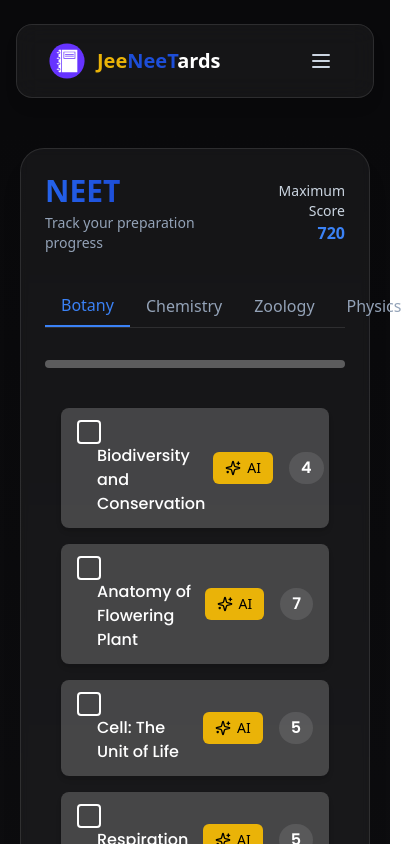
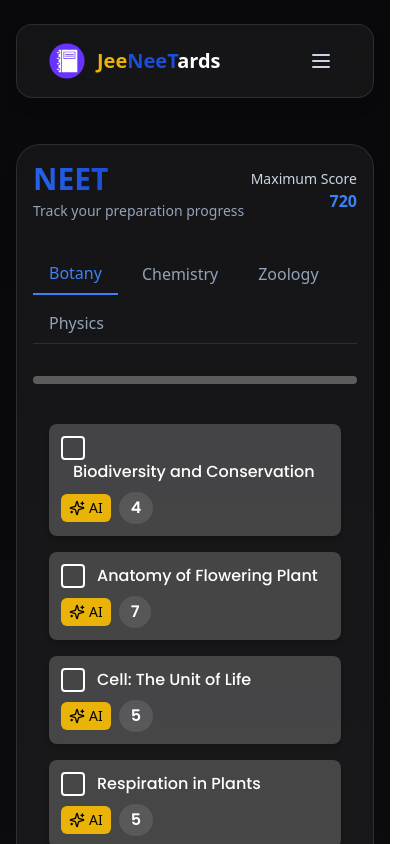
Before and after one commit to rishi0810/JeeNeeTards, a React (Vite) app: page /neet in a window 390 px wide. Shown: the top 844 px of the page, 417 px wide, since content can reach past the window. Built offline with nearby package versions, Linux system fonts and the light colour scheme; no server answers.

Commit message:
ui fixes for mweb

```diff
--- a/src/component/Pages/Calculate.jsx
+++ b/src/component/Pages/Calculate.jsx
@@ -103,13 +103,13 @@ function Calculate({ topics, name, onProgressChange, color, alwaysExpanded = fal
             return (
               <div
                 key={originalIndex}
-                className={`flex justify-between w-full items-center rounded-lg py-3 px-4 bg-white shadow-md ${
+                className={`flex flex-col sm:flex-row justify-start sm:justify-between items-start sm:items-center w-full rounded-lg bg-white shadow-md p-3 sm:p-4 gap-2 sm:gap-0 ${
                   isCompleted
                     ? "bg-opacity-5 line-through decoration-white"
                     : "bg-opacity-20 hover:bg-opacity-25"
                 }`}
               >
-                <span className="flex items-center flex-wrap">
+                <span className="flex-1 min-w-0 flex items-center flex-wrap">
                   <label className="relative flex items-center cursor-pointer">
                     <input
                       type="checkbox"
@@ -129,12 +129,12 @@ function Calculate({ topics, name, onProgressChange, color, alwaysExpanded = fal
                       )}
                     </div>
                   </label>
-                  <span className="text-white font-poppins text-base font-medium pl-5 pr-2">{topic.topic}</span>
+                  <span className="text-white font-poppins text-base font-medium pl-3 sm:pl-5 pr-2 break-words">{topic.topic}</span>
                 </span>
-                <div className="flex items-center">
+                <div className="flex flex-wrap items-center gap-2 sm:gap-4">
                   {!isCompleted && (
                     <button
-                      className="bg-yellow-500 hover:bg-yellow-400 text-black px-3 py-1.5 rounded-md flex items-center gap-1.5 text-sm font-medium transition-colors mr-4"
+                      className="bg-yellow-500 hover:bg-yellow-400 text-black px-2 sm:px-3 py-1 rounded-md flex items-center gap-1 text-sm sm:text-base font-medium transition-colors"
                       onClick={() => openAiModal(topic.topic)}
                       aria-label={`Get AI explanation for ${topic.topic}`}
                     >
@@ -142,7 +142,7 @@ function Calculate({ topics, name, onProgressChange, color, alwaysExpanded = fal
                       AI
                     </button>
                   )}
-                  <span className="text-white font-poppins text-base font-semibold bg-white/10 px-3 py-1 rounded-full">{topic.weightage}</span>
+                  <span className="text-white font-poppins text-base font-semibold bg-white/10 px-3 py-1 rounded-full whitespace-nowrap">{topic.weightage}</span>
                 </div>
               </div>
             );
--- a/src/component/Pages/Jee.jsx
+++ b/src/component/Pages/Jee.jsx
@@ -16,8 +16,7 @@ function Jee() {
   }, [math_marks, chemistry_marks, physics_marks]);
 
   return (
-    <div className="w-full bg-gradient-to-b from-zinc-950 to-zinc-900 min-h-screen flex flex-col md:flex-row justify-evenly items-start gap-8 p-5">
-      {/* Subjects Section */}
+    <div className="w-full bg-gradient-to-b from-zinc-950 to-zinc-900 min-h-screen flex flex-col md:flex-row justify-evenly items-start gap-6 md:gap-8 p-4 md:p-5">
       <div className="flex flex-col gap-4 w-full md:w-1/2 p-6 items-center backdrop-blur-sm bg-white/5 rounded-3xl border border-white/10 shadow-xl transition-all duration-300 hover:bg-white/[0.07]">
         <div className="w-full flex items-center justify-between mb-4">
           <div className="space-y-1">
@@ -32,7 +31,6 @@ function Jee() {
           </div>
         </div>
 
-        {/* Subject Tabs */}
         <div className="flex w-full border-b border-white/10 mb-4">
           {["Mathematics", "Chemistry", "Physics"].map((subject) => (
             <button
@@ -88,7 +86,6 @@ function Jee() {
         </div>
       </div>
 
-      {/* Progress Section */}
       <div className="flex flex-col gap-6 p-6 w-full md:w-auto backdrop-blur-sm bg-white/5 rounded-3xl border border-white/10 shadow-xl transition-all duration-300 hover:bg-white/[0.07]">
         <div className="space-y-1">
           <h2 className="text-3xl font-semibold bg-gradient-to-r from-slate-200 to-slate-400 bg-clip-text text-transparent">
@@ -103,10 +100,10 @@ function Jee() {
             <span className="text-white font-semibold text-lg">300</span>
           </div>
 
-          <div className="grid grid-cols-2 gap-8 p-6 bg-white/10 rounded-xl">
+          <div className="grid grid-cols-1 md:grid-cols-2 gap-6 md:gap-8 p-6 bg-white/10 rounded-xl">
             <div className="transition-all duration-300 hover:scale-105 hover:-rotate-12">
               <CircularProgressbar
-                className="w-36 h-36"
+                className="w-24 h-24 md:w-36 md:h-36"
                 styles={buildStyles({
                   textColor: "#f0f9ff",
                   pathColor: "#f59e0b",
@@ -120,7 +117,7 @@ function Jee() {
             </div>
             <div className="transition-all duration-300 hover:scale-105 hover:rotate-12">
               <CircularProgressbar
-                className="w-36 h-36"
+                className="w-24 h-24 md:w-36 md:h-36"
                 styles={buildStyles({
                   textColor: "#f0f9ff",
                   pathColor: "#f59e0b",
@@ -132,9 +129,9 @@ function Jee() {
                 text={`Chem: ${Math.round(chemistry_marks)}`}
               />
             </div>
-            <div className="transition-all duration-300 hover:scale-105 col-span-2 mx-auto hover:-translate-y-2">
+            <div className="transition-all duration-300 hover:scale-105 md:col-span-2 mx-auto hover:-translate-y-2">
               <CircularProgressbar
-                className="w-36 h-36"
+                className="w-24 h-24 md:w-36 md:h-36"
                 styles={buildStyles({
                   textColor: "#f0f9ff",
                   pathColor: "#f59e0b",
--- a/src/component/Pages/Neet.jsx
+++ b/src/component/Pages/Neet.jsx
@@ -22,9 +22,8 @@ function Neet() {
   }, [botany_marks, chemistry_marks, zoology_marks, physics_marks]);
 
   return (
-    <div className="w-full bg-gradient-to-b from-zinc-950 to-zinc-900 min-h-screen flex flex-col md:flex-row justify-evenly items-start gap-8 p-5">
-      {/* Subjects Section */}
-      <div className="flex flex-col gap-4 w-full md:w-1/2 p-6 items-center backdrop-blur-sm bg-white/5 rounded-3xl border border-white/10 shadow-xl transition-all duration-300 hover:bg-white/[0.07]">
+    <div className="w-full bg-gradient-to-b from-zinc-950 to-zinc-900 min-h-screen flex flex-col md:flex-row justify-evenly items-start gap-6 md:gap-8 p-4 md:p-5">
+      <div className="flex flex-col gap-4 w-full md:w-1/2 p-4 md:p-6 items-center backdrop-blur-sm bg-white/5 rounded-3xl border border-white/10 shadow-xl transition-all duration-300 hover:bg-white/[0.07]">
         <div className="w-full flex items-center justify-between mb-4">
           <div className="space-y-1">
             <span className="text-3xl font-semibold text-blue-600 bg-gradient-to-r from-blue-600 to-blue-700 bg-clip-text text-transparent">
@@ -38,8 +37,7 @@ function Neet() {
           </div>
         </div>
 
-        {/* Subject Tabs */}
-        <div className="flex w-full border-b border-white/10 mb-4">
+        <div className="flex flex-wrap justify-start gap-2 md:gap-4 w-full border-b border-white/10 mb-4">
           {["Botany", "Chemistry", "Zoology", "Physics"].map((subject) => (
             <button
               key={subject}
@@ -107,8 +105,7 @@ function Neet() {
         </div>
       </div>
 
-      {/* Progress Section */}
-      <div className="flex flex-col gap-6 p-6 w-full md:w-auto backdrop-blur-sm bg-white/5 rounded-3xl border border-white/10 shadow-xl transition-all duration-300 hover:bg-white/[0.07]">
+      <div className="flex flex-col gap-6 p-4 md:p-6 w-full md:w-auto backdrop-blur-sm bg-white/5 rounded-3xl border border-white/10 shadow-xl transition-all duration-300 hover:bg-white/[0.07]">
         <div className="space-y-1">
           <h2 className="text-3xl font-semibold bg-gradient-to-r from-slate-200 to-slate-400 bg-clip-text text-transparent">
             Subject Details
@@ -122,10 +119,10 @@ function Neet() {
             <span className="text-white font-semibold text-lg">720</span>
           </div>
 
-          <div className="grid grid-cols-2 gap-8 p-6 bg-white/10 rounded-xl">
+          <div className="grid grid-cols-1 md:grid-cols-2 gap-6 md:gap-8 p-4 md:p-6 bg-white/10 rounded-xl">
             <div className="transition-all duration-300 hover:scale-105 hover:-rotate-6">
               <CircularProgressbar
-                className="w-36 h-36"
+                className="w-24 h-24 md:w-36 md:h-36"
                 styles={buildStyles({
                   textColor: "#f0f9ff",
                   pathColor: "#2563eb",
@@ -139,7 +136,7 @@ function Neet() {
             </div>
             <div className="transition-all duration-300 hover:scale-105 hover:rotate-6">
               <CircularProgressbar
-                className="w-36 h-36"
+                className="w-24 h-24 md:w-36 md:h-36"
                 styles={buildStyles({
                   textColor: "#f0f9ff",
                   pathColor: "#2563eb",
@@ -153,7 +150,7 @@ function Neet() {
             </div>
             <div className="transition-all duration-300 hover:scale-105 hover:-rotate-6">
               <CircularProgressbar
-                className="w-36 h-36"
+                className="w-24 h-24 md:w-36 md:h-36"
                 styles={buildStyles({
                   textColor: "#f0f9ff",
                   pathColor: "#2563eb",
@@ -167,7 +164,7 @@ function Neet() {
             </div>
             <div className="transition-all duration-300 hover:scale-105 hover:rotate-6">
               <CircularProgressbar
-                className="w-36 h-36"
+                className="w-24 h-24 md:w-36 md:h-36"
                 styles={buildStyles({
                   textColor: "#f0f9ff",
                   pathColor: "#2563eb",
```
